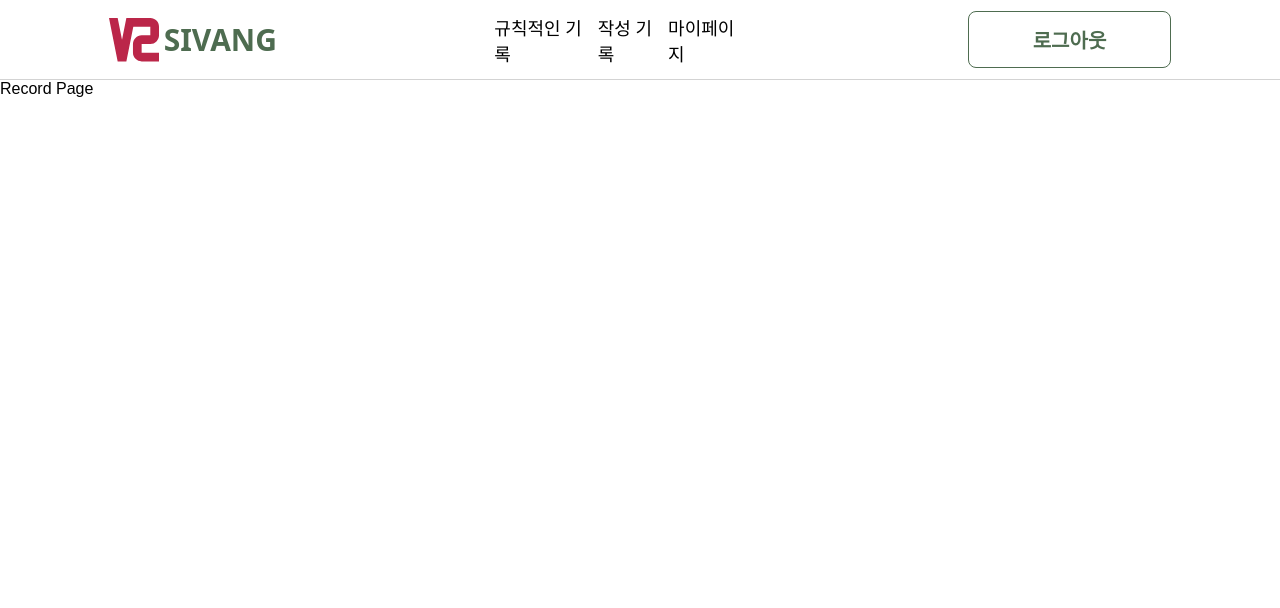
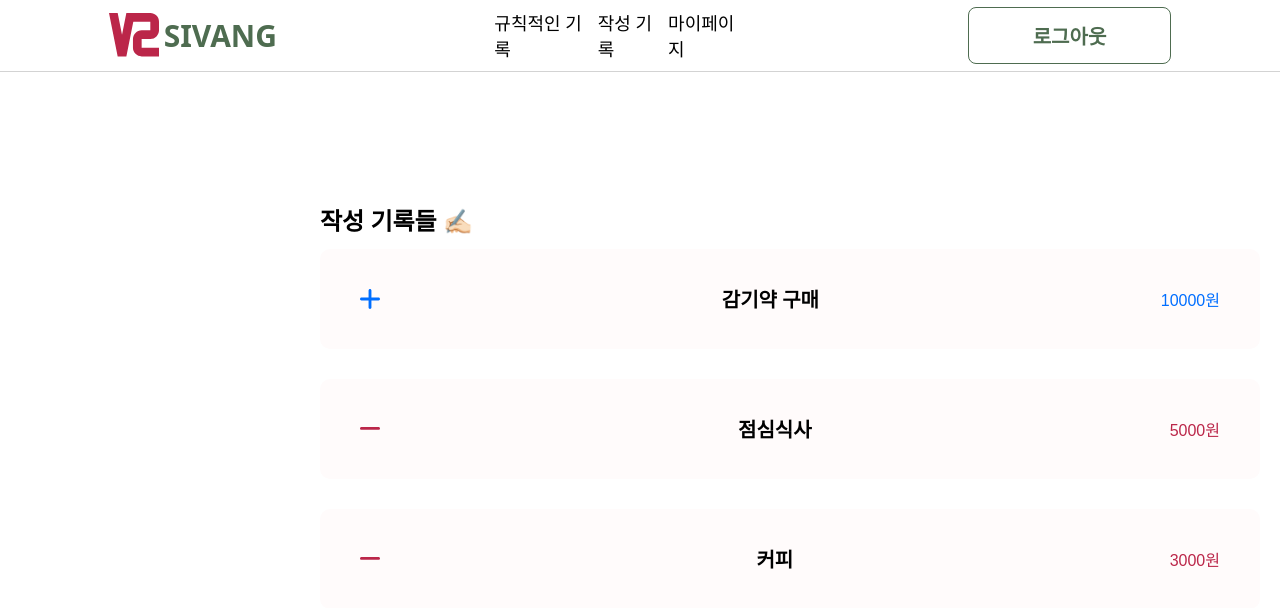
Before and after one commit to rlarudgh/sivang_frontend, a React (Vite) app: page /record in a window 1280 px wide. Shown: the top 608 px of the page. Built offline with nearby package versions, Linux system fonts and the light colour scheme.

Commit message:
feat: published finish

```diff
--- /dev/null
+++ b/src/components/Record/RecordItem.tsx
@@ -0,0 +1,43 @@
+import styled from 'styled-components';
+import { Plus, Minus } from '@/assets';
+
+interface PropsType {
+  id: number;
+  title: string;
+  type: string;
+  amount: number;
+}
+
+const RecordItem = ({ title, type, amount }: PropsType) => {
+  return (
+    <_Wrapper>
+      <img src={type === '+' ? Plus : Minus} alt="type" />
+      <_Title>{title}</_Title>
+      <_Amount type={type}>{amount}원</_Amount>
+    </_Wrapper>
+  );
+};
+
+export default RecordItem;
+
+const _Wrapper = styled.li`
+  width: 940px;
+  height: 100px;
+  list-style: none;
+  background-color: ${({ theme }) => theme.color.background};
+  margin-bottom: 30px;
+  padding: 26px 40px;
+  border-radius: 10px;
+  display: flex;
+  align-items: center;
+  justify-content: space-between;
+`;
+
+const _Title = styled.span`
+  color: ${({ theme }) => theme.color.black};
+  ${({ theme }) => theme.font.body3};
+`;
+
+const _Amount = styled.span<{ type: string }>`
+  color: ${({ theme, type }) => (type === '+' ? theme.color.focus : theme.color.main01)};
+`;
--- a/src/constants/record/index.ts
+++ b/src/constants/record/index.ts
@@ -5,4 +5,16 @@ export const RecordDummy = [
     type: '+',
     amount: 10000,
   },
+  {
+    id: 2,
+    title: '점심식사',
+    type: '-',
+    amount: 5000,
+  },
+  {
+    id: 3,
+    title: '커피',
+    type: '-',
+    amount: 3000,
+  },
 ];
--- a/src/page/record/index.tsx
+++ b/src/page/record/index.tsx
@@ -1,11 +1,20 @@
 import styled from 'styled-components';
 import Header from '@/components/common/header';
+import RecordItem from '@/components/Record/RecordItem';
+import { RecordDummy } from '@/constants/record';
 
 const RecordPage = () => {
   return (
     <_Wrapper>
       <Header />
-      <span>Record Page</span>
+      <_ListWrapper>
+        <_Title>작성 기록들 ✍🏻</_Title>
+        <_RecordItemWrapper>
+          {RecordDummy.map((element) => (
+            <RecordItem key={element.id} {...element}/>
+          ))}
+        </_RecordItemWrapper>
+      </_ListWrapper>
     </_Wrapper>
   );
 };
@@ -15,9 +24,27 @@ export default RecordPage;
 const _Wrapper = styled.body`
   width: 100vw;
   height: 100vh;
+  display: flex;
+  flex-direction: column;
+  align-items: center;
 `;
 
 const _ListWrapper = styled.div`
+  width: 50%;
+  height: 100%;
+  padding-top: 130px;
+`;
+
+const _Title = styled.p`
+  ${({ theme }) => theme.font.title3};
+  color: ${({ theme }) => theme.color.black};
+  margin-bottom: 12px;
+`;
+
+const _RecordItemWrapper = styled.div`
   width: 100%;
-  height: 100%;
+  min-height: 50%;
+  display: flex;
+  flex-direction: column;
+
 `;
```
